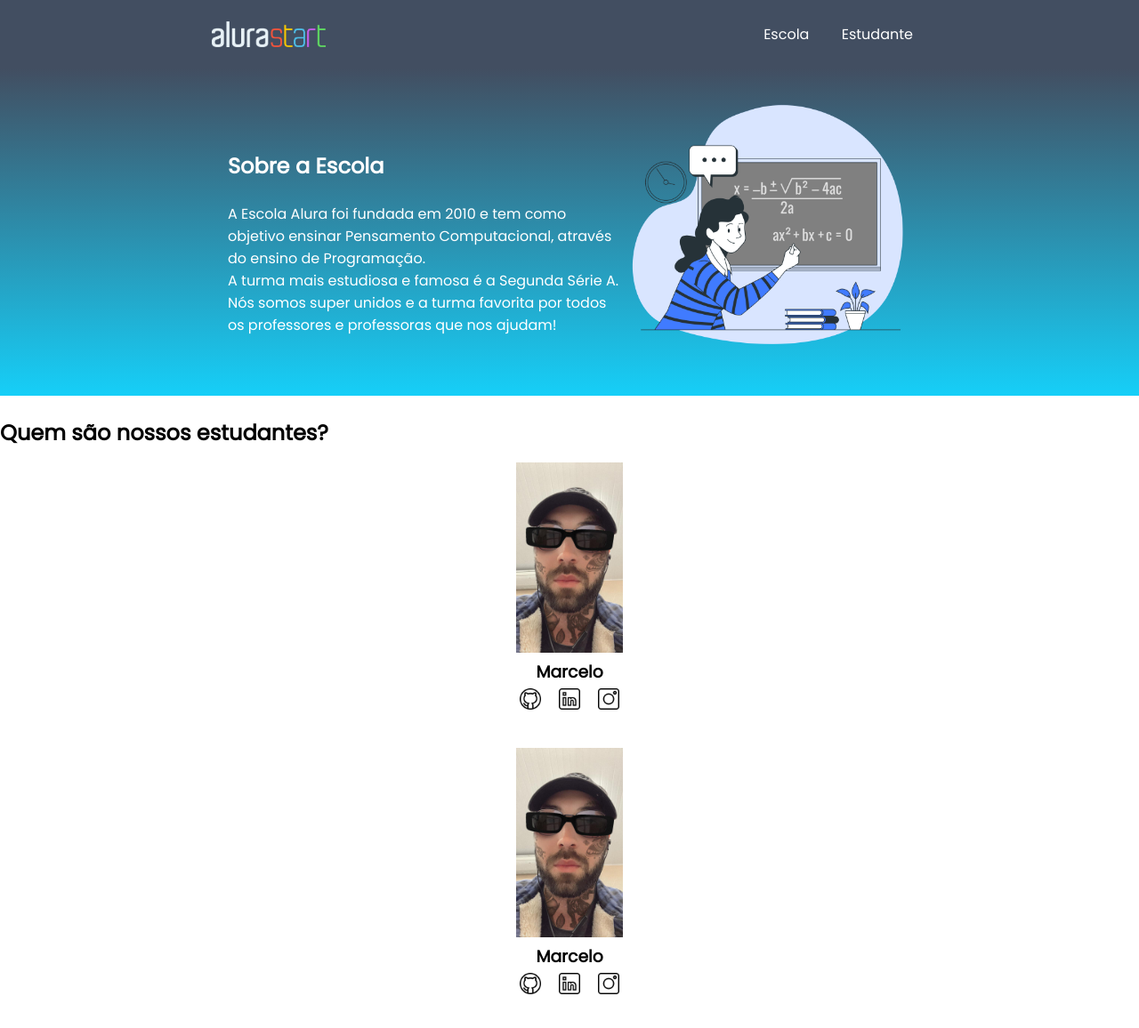
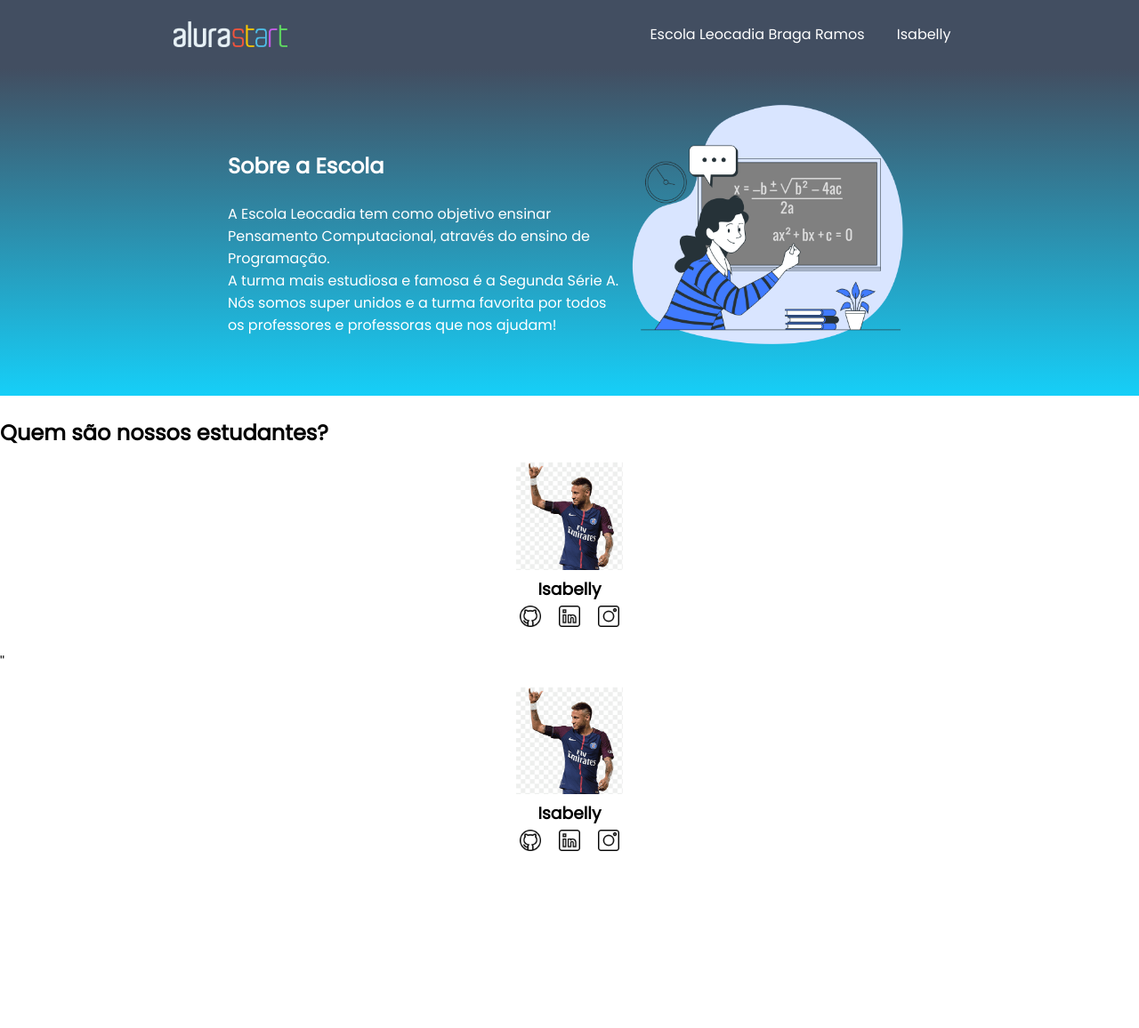
Before and after one commit to isabellybecker/isabelly2c, a plain HTML site: page index.html in a window 1280 px wide. Shown: the whole page at 89% size. After the commit the page ends 1008 px from the top, so only its background shows below. Drawn offline with Linux system fonts and the light colour scheme.

Commit message:
Add files via upload

```diff
--- a/index.html
+++ b/index.html
@@ -14,14 +14,14 @@
     <header class="cabecalho">
         <img class="cabecalho-imagem" src="alurastart logo.png" alt="logo da alura start">
         <ul class="cabecalho-lista">
-            <li class="cabecalho-lista-item">Escola</li>
-            <li class="cabecalho-lista-item">Estudante</li>
+            <li class="cabecalho-lista-item">Escola Leocadia Braga Ramos</li>
+            <li class="cabecalho-lista-item">Isabelly</li>
         </ul>
     </header>
     <section class="escola">
         <div class="escola-div-conteudo">
             <h2 class="escola-titulo">Sobre a Escola</h2>
-            <p class="escola-texto-um">A Escola Alura foi fundada em 2010 e tem como objetivo ensinar Pensamento Computacional, através do ensino de  Programação.</p>
+            <p class="escola-texto-um">A Escola Leocadia tem como objetivo ensinar Pensamento Computacional, através do ensino de  Programação.</p>
             <p class="escola-texto-dois">A turma mais estudiosa e famosa é a Segunda Série A. Nós somos super unidos e a turma favorita por todos os professores e professoras que nos ajudam!</p>
         </div>
         <img class="escola-imagem" src="Formula-bro.png" alt="imagem que representa uma professora em sala de aula">
@@ -31,18 +31,18 @@
         <div class="estudante-todos">
         <span></span>
         <div class="estudante-div">
-            <img class="estudante-imagem" src="Marcelo.jpeg" alt="foto do marcelo">
-            <h3 class="estudante-nome">Marcelo</h3>
-            <a href="https://github.com/marcelopaludetto"><img class="estudante-icone" src="github.png" alt="icone github"></a>
-            <a href="https://linkedin.com/marcelopaludetto"><img class="estudante-icone" src="linkedin.png" alt="icone linkedin"></a>
-            <a href="https://instagram.com/marcelopaludetto"><img class="estudante-icone" src="instagram.png" alt="icone instagram"></a>
-        </div>
+            <img class="estudante-imagem" src="neymar.png" alt="foto do marcelo">
+            <h3 class="estudante-nome">Isabelly</h3>
+            <a href="https://github.com/isabellybecker"><img class="estudante-icone" src="github.png" alt="icone github"></a>
+            <a href="https://instagram.com/isabelly.beck25/"><img class="estudante-icone" src="linkedin.png" alt="icone linkedin"></a>
+            <a href="https://instagram.com/isabelly.beck25/"><img class="estudante-icone" src="instagram.png" alt="icone instagram"></a>
+        </div>''
         <div class="estudante-div">
-            <img class="estudante-imagem" src="Marcelo.jpeg" alt="foto do marcelo">
-            <h3 class="estudante-nome">Marcelo</h3>
-            <a href="https://github.com/marcelopaludetto"><img class="estudante-icone" src="github.png" alt="icone github"></a>
-            <a href="https://linkedin.com/marcelopaludetto"><img class="estudante-icone" src="linkedin.png" alt="icone linkedin"></a>
-            <a href="https://instagram.com/marcelopaludetto"><img class="estudante-icone" src="instagram.png" alt="icone instagram"></a>
+            <img class="estudante-imagem" src="neymar.png" alt="foto do marcelo">
+            <h3 class="estudante-nome">Isabelly</h3>
+            <a href="https://github.com/isabellybecker"><img class="estudante-icone" src="github.png" alt="icone github"></a>
+            <a href="https://instagram.com/isabelly.beck25/"><img class="estudante-icone" src="linkedin.png" alt="icone linkedin"></a>
+            <a href="https://instagram.com/isabelly.beck25/"><img class="estudante-icone" src="instagram.png" alt="icone instagram"></a>
         </div>
 
     </div>
```
Also changed, not shown: neymar.png (added).
